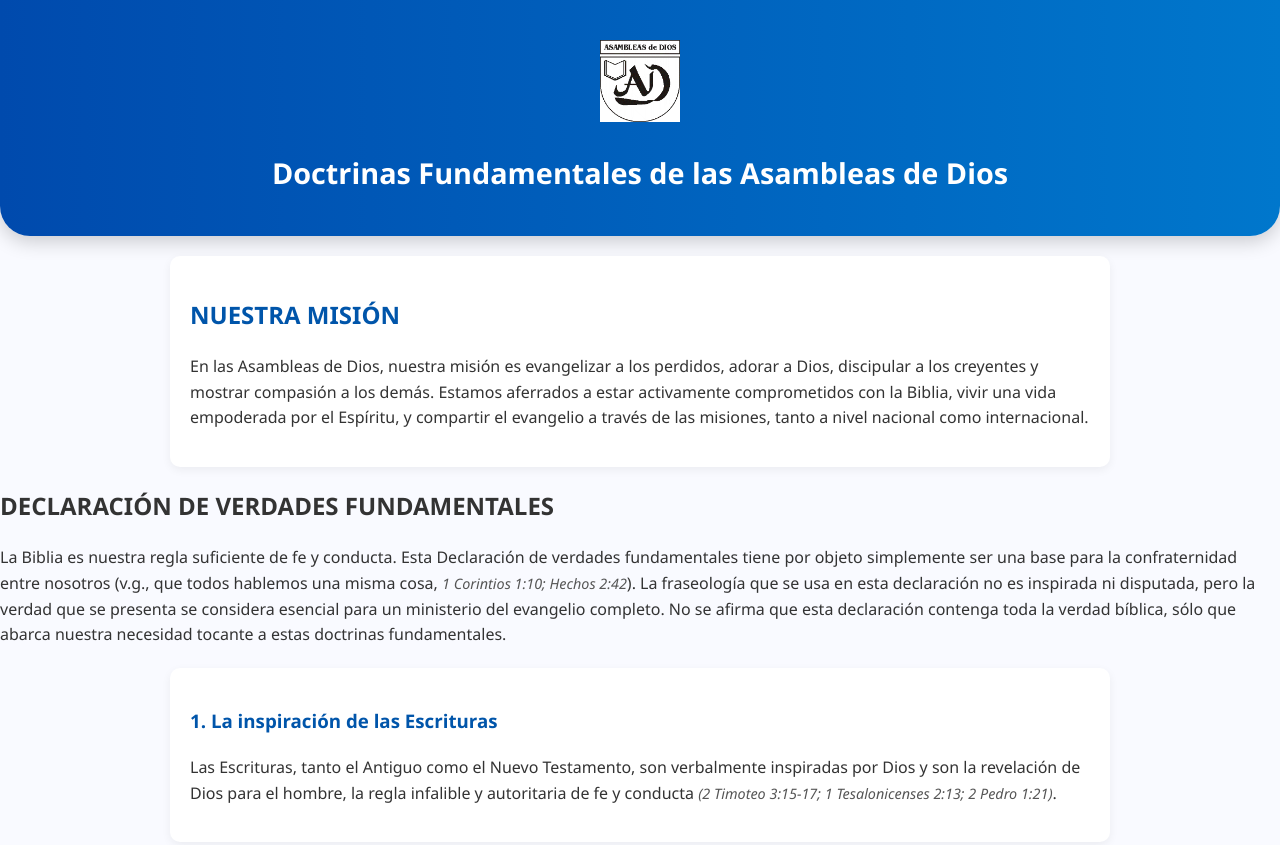
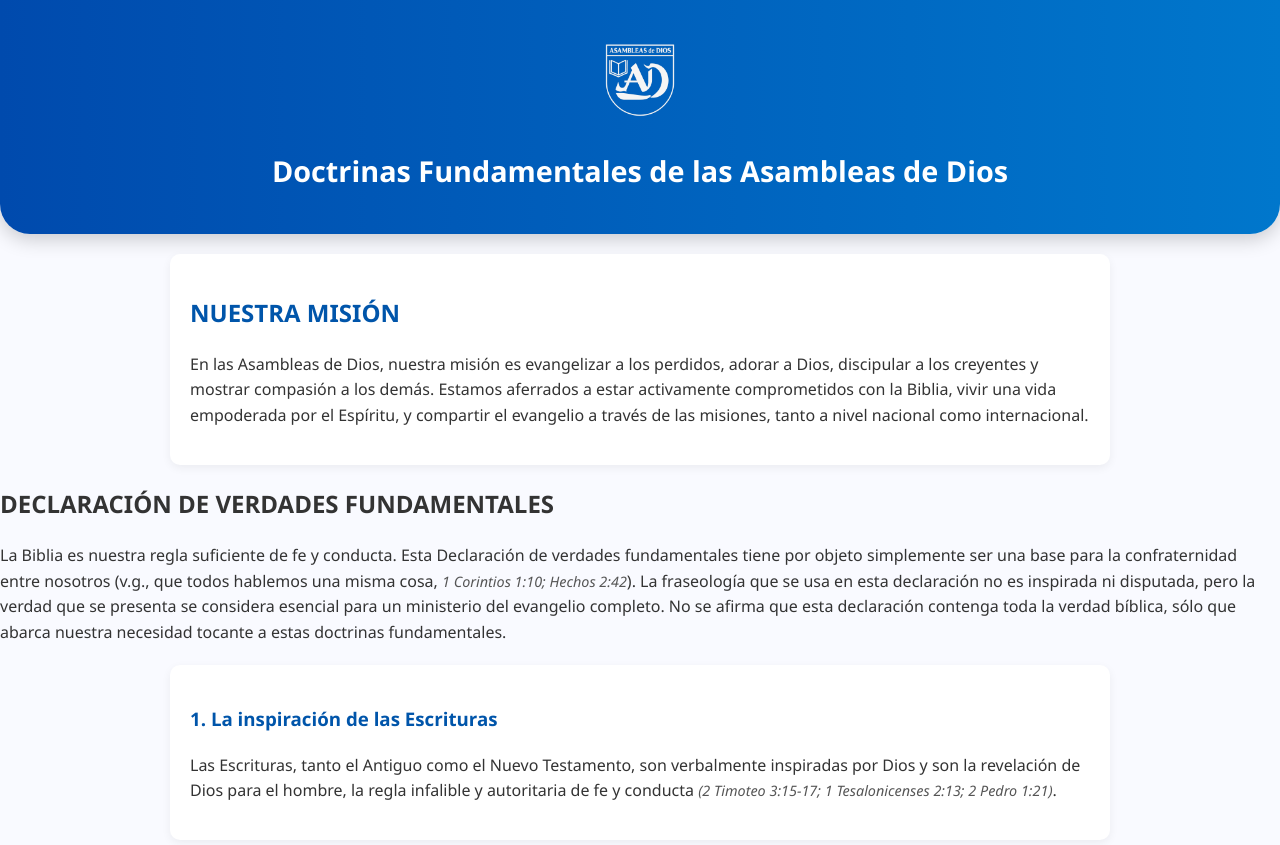
Before and after one commit to elijah-dscpl/web-senda-de-vida, a plain HTML site: page doctrinas.html in a window 1280 px wide. Shown: the top 845 px of the page. Drawn offline with Linux system fonts and the light colour scheme.

Commit message:
Update doctrinas.html

```diff
--- a/doctrinas.html
+++ b/doctrinas.html
@@ -83,7 +83,7 @@
 <body>
 
   <header>
-    <img src="icons/doctrinas.png" alt="Icono doctrinas">
+    <img src="icons/doctrinas.html.png" alt="Icono doctrinas">
     <h1>Doctrinas Fundamentales de las Asambleas de Dios</h1>
   </header>
 
```
